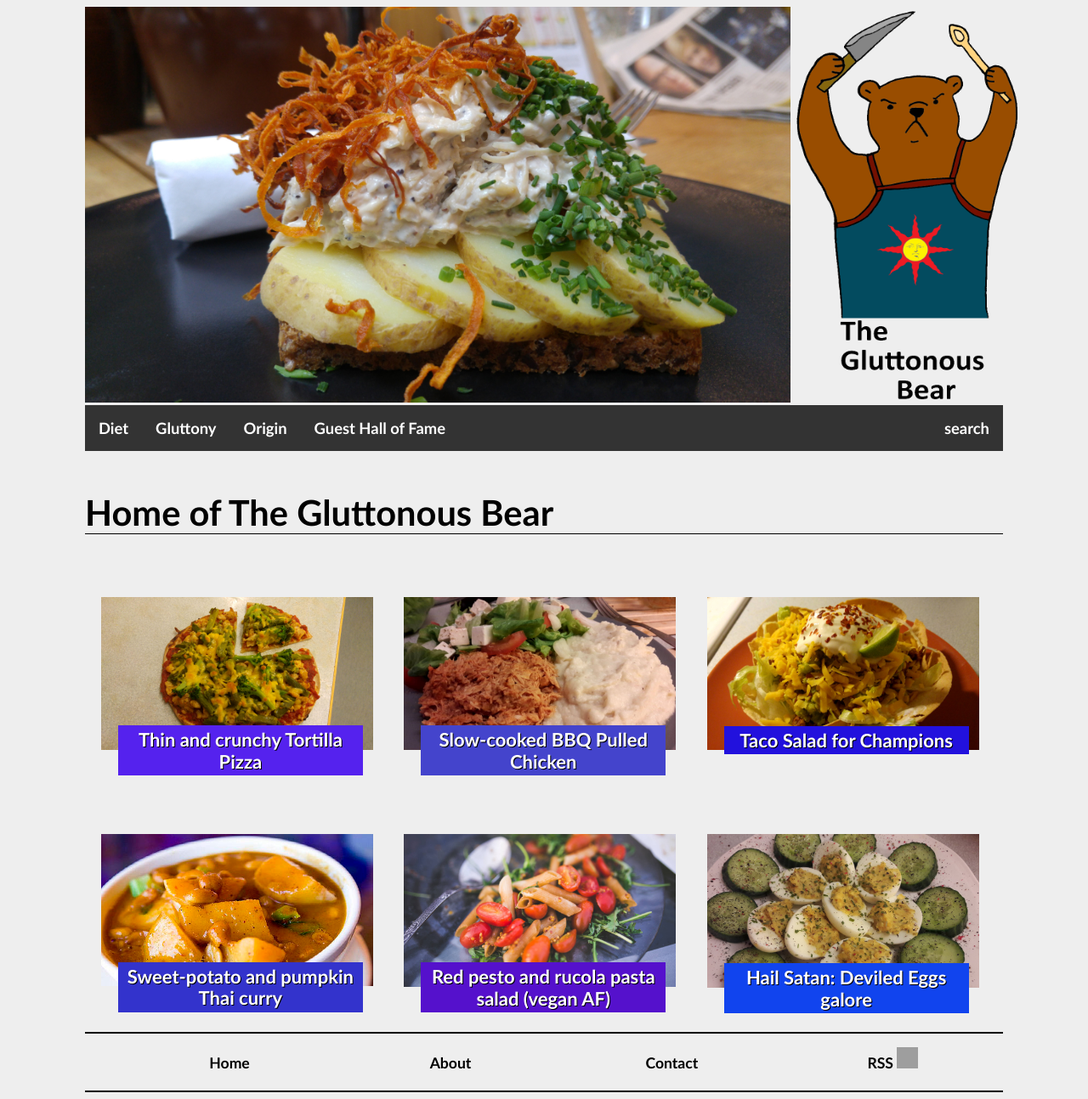
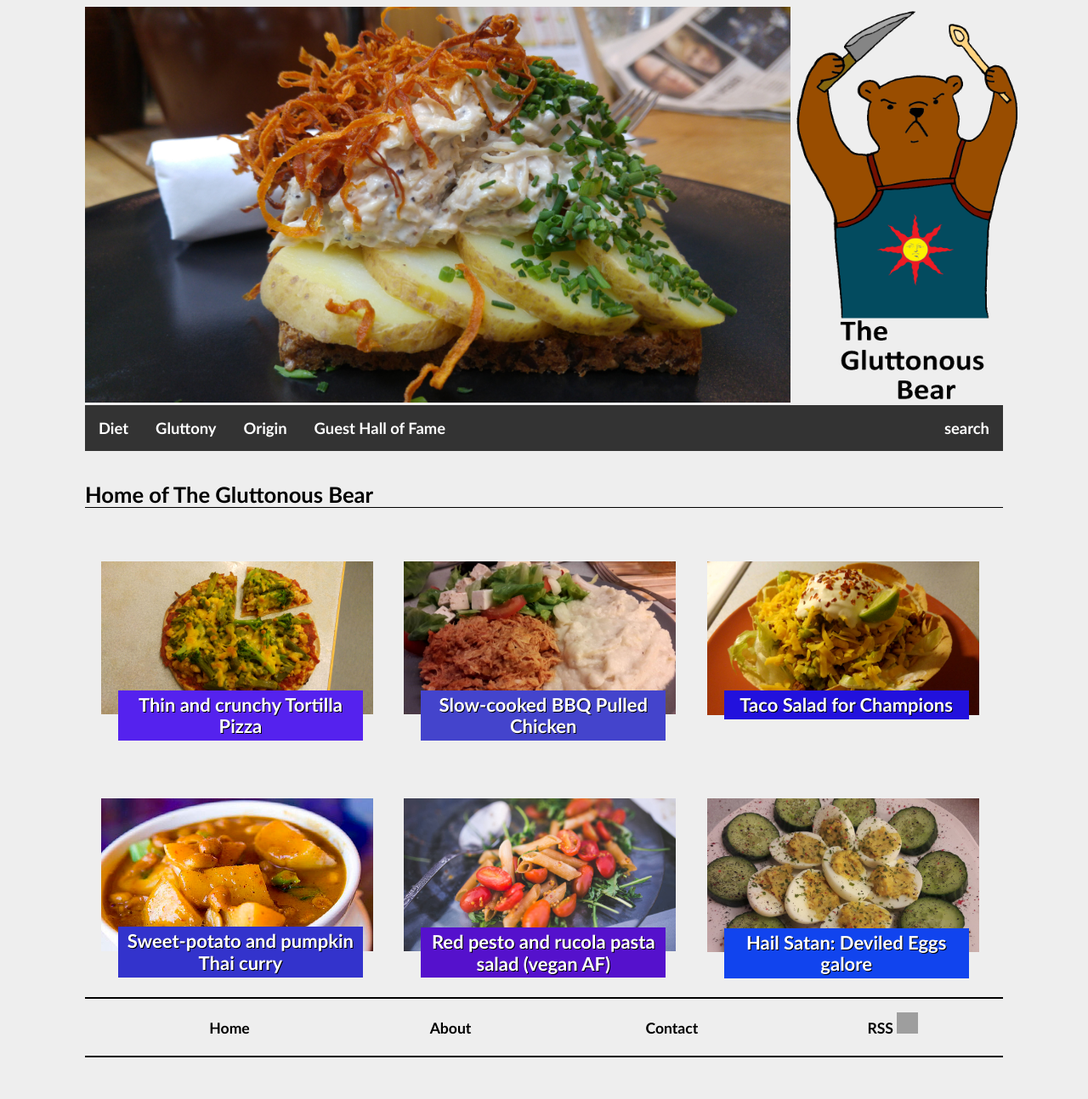
Before and after one commit to gluttonousbear/gluttonousbear.github.io, a Jekyll site: the page built from index.html, in a window 1280 px wide. Shown: the whole page at 85% size. Built offline with Jekyll 4.4.1, drawn with Linux system fonts in a browser that asks for light colours; after the commit the page ends 1253 px from its top, so only the background shows below that; grey boxes are pictures that could not be loaded.

Commit message:
Update main.css

```diff
--- a/css/main.css
+++ b/css/main.css
@@ -4,7 +4,7 @@ html, body {
 }
 h1 {
 	font-family: "Trebuchet MS";
-	font-size: 260%;
+	font-size: 160%;
 	display:block;
 	border:1px solid black;
 	border-top:0;
```
